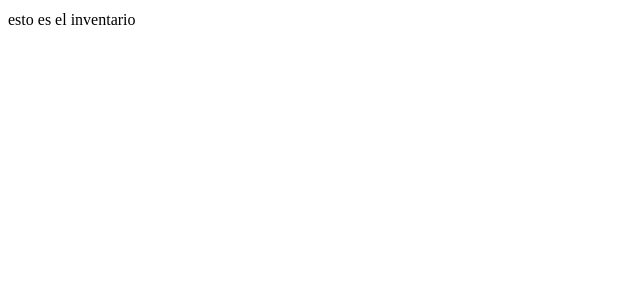
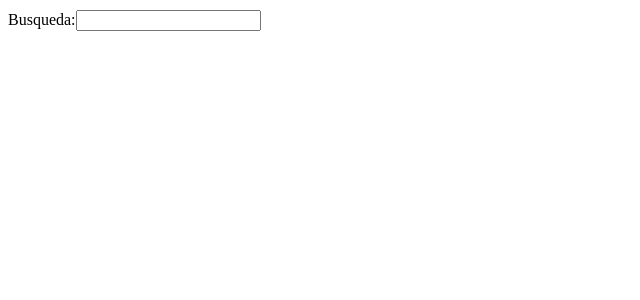
Before and after one commit to AaronBJ/DevOpsBYG, a Vue app in the folder ByGUI/: page / in a window 1280 px wide. Shown: the top 300 px of the page, without its empty margins (0-640 px from the left). Built offline with nearby package versions, Linux system fonts and the light colour scheme; the HTML template or start-up script is replaced by a standard one.

Commit message:
se agrego la barra dee busqueda

```diff
--- a/ByGUI/src/Storage.vue
+++ b/ByGUI/src/Storage.vue
@@ -5,7 +5,10 @@
   <header>
 
     <div>
-      esto es el inventario
+      <form>
+        <label for="gsearch">Busqueda:</label>
+        <input type="search" id="gsearch" name="gsearch">
+      </form>
     </div>
   </header>
 
```
